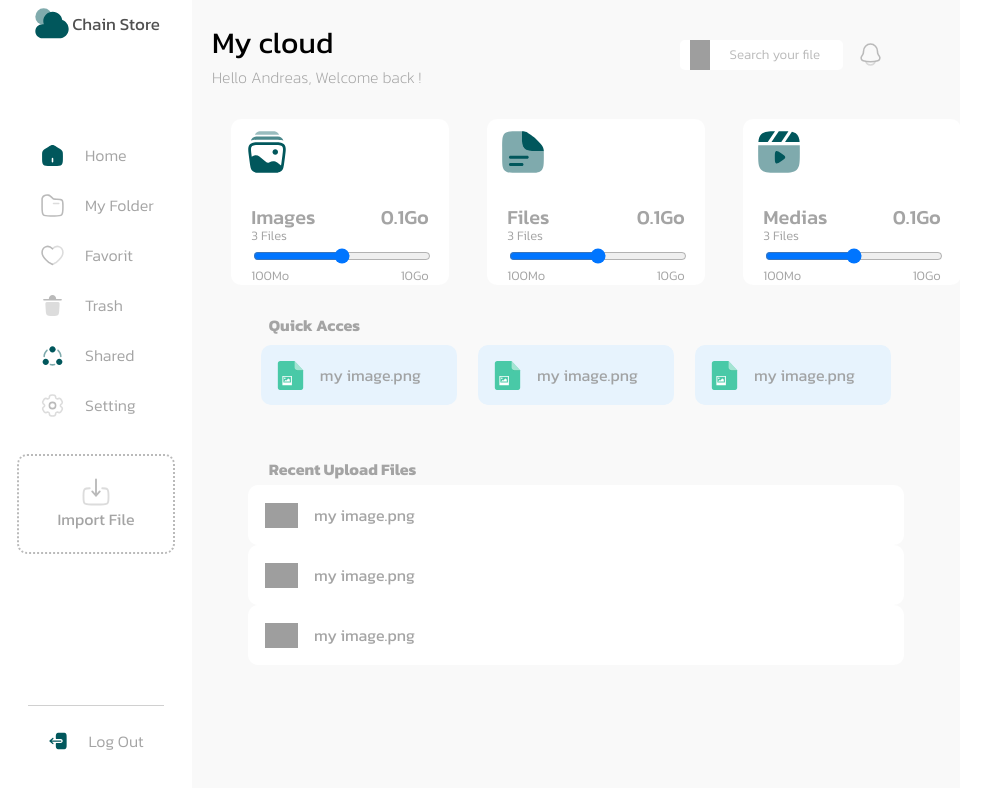
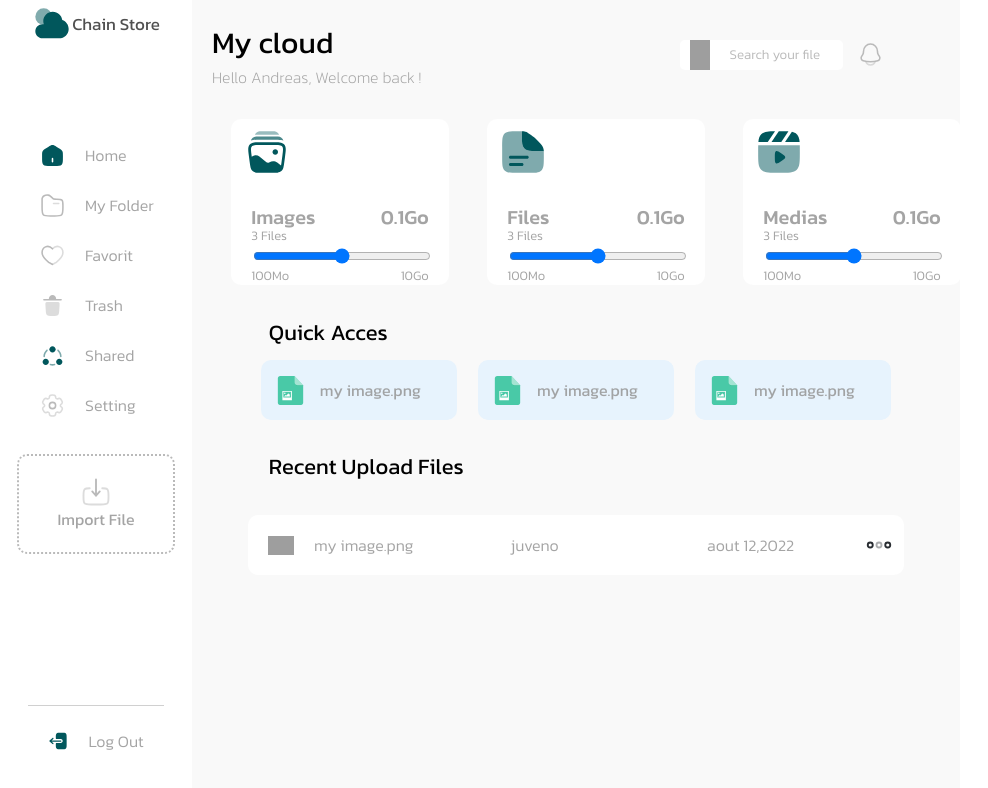
Before and after one commit to juven0/ch_ext, a React (Vite) app: page /home in a window 1280 px wide. Shown: the top 788 px of the page, without its empty margins (0-988 px from the left). Built offline with nearby package versions, Linux system fonts and the light colour scheme; grey boxes are pictures that could not be loaded.

Commit message:
recent ok

```diff
--- a/src/components/QuickAcces/QuickAcces.scss
+++ b/src/components/QuickAcces/QuickAcces.scss
@@ -8,6 +8,11 @@
   h4 {
     position: absolute;
     left: 10%;
+    color: black;
+    font-weight: 400;
+    font-size: 22px;
+    padding: 0;
+    margin: 0;
   }
   .liste {
     width: 90%;
--- /dev/null
+++ b/src/components/fileItem/FileItem.scss
@@ -0,0 +1,38 @@
+.item {
+  width: 90%;
+  height: 60px;
+  border-radius: 10px;
+  background-color: rgb(255, 255, 255);
+  display: flex;
+  align-items: center;
+  margin-top: 15px;
+  position: relative;
+  .name,
+  .owner {
+    width: 30%;
+    overflow-x: hidden;
+    height: 100%;
+    display: flex;
+    align-items: center;
+    font-weight: 300;
+  }
+  .date {
+    font-weight: 300;
+  }
+  .moreInfo {
+    position: absolute;
+    right: 10px;
+    width: 30px;
+    cursor: pointer;
+  }
+  .icon {
+    height: 100%;
+    width: 10%;
+    display: flex;
+    align-items: center;
+    justify-content: center;
+    img {
+      width: 40%;
+    }
+  }
+}
--- /dev/null
+++ b/src/components/fileItem/FileItem.tsx
@@ -0,0 +1,26 @@
+import "./FileItem.scss";
+
+import fileIcon from "../../assets/file_icons/gdoc-document-svgrepo-com.svg";
+import modeIcon from "../../assets/icons/more-svgrepo-com.svg";
+
+const FileIteme = (): JSX.Element => {
+  return (
+    <div className="item">
+      <div className="icon">
+        <img src={fileIcon} alt="" />
+      </div>
+      <div className="name">
+        <label htmlFor="">my image.png</label>
+      </div>
+      <div className="owner">
+        <label htmlFor="">juveno</label>
+      </div>
+      <div className="date">
+        <label htmlFor="">aout 12,2022</label>
+      </div>
+      <img className="moreInfo" src={modeIcon} alt="" />
+    </div>
+  );
+};
+
+export default FileIteme;
--- a/src/components/recent/Recent.scss
+++ b/src/components/recent/Recent.scss
@@ -9,6 +9,11 @@
   h4 {
     position: absolute;
     left: 10%;
+    color: black;
+    font-weight: 400;
+    font-size: 22px;
+    padding: 0;
+    margin: 0;
   }
   .liste {
     width: 100%;
@@ -19,23 +24,5 @@
     display: flex;
     flex-direction: column;
     align-items: center;
-    .item {
-      width: 90%;
-      height: 60px;
-      border-radius: 10px;
-      background-color: rgb(255, 255, 255);
-      display: flex;
-      align-items: center;
-      .icon {
-        height: 100%;
-        width: 10%;
-        display: flex;
-        align-items: center;
-        justify-content: center;
-        img {
-          width: 50%;
-        }
-      }
-    }
   }
 }
--- a/src/components/recent/Recent.tsx
+++ b/src/components/recent/Recent.tsx
@@ -1,30 +1,12 @@
+import FileIteme from "../fileItem/FileItem";
 import "./Recent.scss";
-import fileIcon from "../../assets/file_icons/gdoc-document-svgrepo-com.svg";
+
 const Recent = (): JSX.Element => {
   return (
     <div className="Recent">
       <h4>Recent Upload Files</h4>
       <div className="liste">
-        <div className="item">
-          <div className="icon">
-            <img src={fileIcon} alt="" />
-          </div>
-          <label htmlFor="">my image.png</label>
-        </div>
-
-        <div className="item">
-          <div className="icon">
-            <img src={fileIcon} alt="" />
-          </div>
-          <label htmlFor="">my image.png</label>
-        </div>
-
-        <div className="item">
-          <div className="icon">
-            <img src={fileIcon} alt="" />
-          </div>
-          <label htmlFor="">my image.png</label>
-        </div>
+        <FileIteme />
       </div>
     </div>
   );
```
Also changed, not shown: src/assets/icons/more-svgrepo-com.svg (added).
